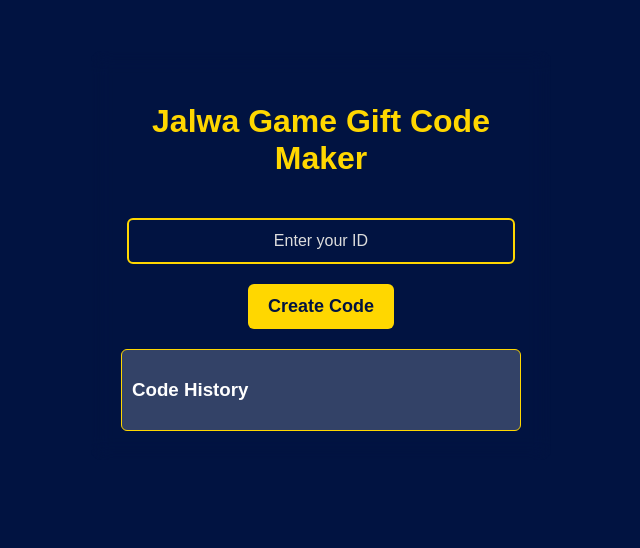
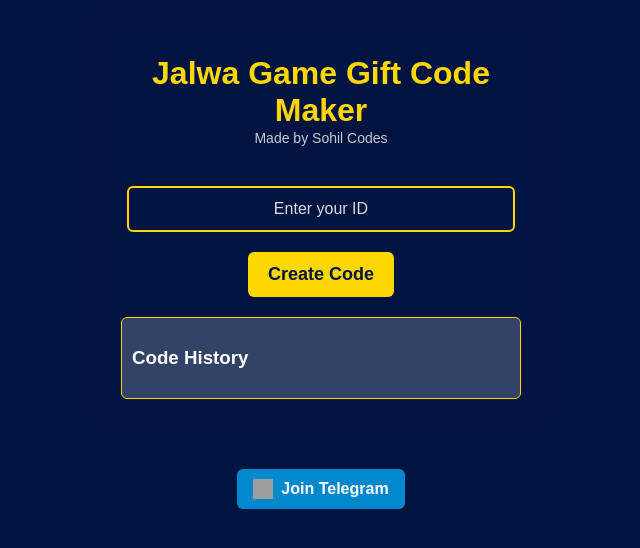
Before and after one commit to sohilcodes/BharatClubGift, a plain HTML site: page index.html in a window 1280 px wide. Shown: the part 144-692 px from the top of the page, without its empty margins (319-959 px from the left). Drawn offline with Linux system fonts and the light colour scheme; no server answers; grey boxes are pictures that could not be loaded.

Commit message:
index.html

```diff
--- a/index.html
+++ b/index.html
@@ -1,334 +1,215 @@
 <!DOCTYPE html>
-
 <html lang="en">
 
 <head>
-
     <meta charset="UTF-8">
-
     <meta name="viewport" content="width=device-width, initial-scale=1.0">
-
     <title>Bharat Club Gift Code Maker</title>
-
     <style>
-
         body {
-
             font-family: Arial, sans-serif;
-
             background-color: #011341;
-
             margin: 0;
-
             padding: 0;
-
             display: flex;
-
             justify-content: center;
-
             align-items: center;
-
-            height: 100vh;
-
+            flex-direction: column;
+            min-height: 100vh;
             color: #fff;
-
         }
 
         .container {
-
-
-
             padding: 30px;
-
             border-radius: 10px;
-
-
-
             width: 400px;
-
             text-align: center;
-
             backdrop-filter: blur(10px);
-
         }
 
         h1 {
+            color: #FFD700;
+        }
 
-            color: #FFD700;
-
+        .made-by {
+            margin-top: -20px;
+            margin-bottom: 20px;
+            font-size: 14px;
+            color: #ccc;
         }
 
         input[type="text"] {
-
             width: 90%;
-
             padding: 12px;
-
             margin: 20px 0;
-
             border: 2px solid #FFD700;
-
             border-radius: 6px;
-
             background: transparent;
-
             color: #fff;
-
             font-size: 16px;
-
             text-align: center;
-
         }
 
         input::placeholder {
-
             color: #ddd;
-
         }
 
         button {
-
             padding: 12px 20px;
-
             background-color: #FFD700;
-
             border: none;
-
             color: #011341;
-
             font-size: 18px;
-
             font-weight: bold;
-
             cursor: pointer;
-
             border-radius: 6px;
-
             transition: 0.3s;
-
         }
 
         button:hover {
-
             background-color: #ffcc00;
-
         }
 
         .history {
-
             margin-top: 20px;
-
             text-align: left;
-
             background-color: rgba(255, 255, 255, 0.2);
-
             padding: 10px;
-
             border-radius: 6px;
-
             max-height: 200px;
-
             overflow-y: auto;
-
             border: 1px solid #FFD700;
-
         }
 
         .history p {
-
             margin: 5px 0;
-
             background-color: rgba(255, 255, 255, 0.3);
-
             padding: 6px;
-
             border-radius: 4px;
-
             font-weight: bold;
-
             color: #FFD700;
-
         }
 
         .error-message {
-
             background-color: rgba(255, 0, 0, 0.2);
-
             padding: 12px;
-
             border: 1px solid red;
-
             border-radius: 6px;
-
             margin-top: 20px;
-
             display: none;
-
             color: #ff4c4c;
-
         }
 
         .create-id-btn {
-
             padding: 10px 20px;
-
             background-color: #ff4c4c;
-
             border: none;
-
             color: white;
-
             font-size: 16px;
-
             cursor: pointer;
-
             border-radius: 6px;
-
             transition: 0.3s;
-
         }
 
         .create-id-btn:hover {
-
             background-color: #ff0000;
-
         }
 
+        footer {
+            margin-top: 40px;
+        }
+
+        .telegram-btn {
+            display: inline-flex;
+            align-items: center;
+            background-color: #0088cc;
+            color: white;
+            text-decoration: none;
+            padding: 10px 16px;
+            border-radius: 6px;
+            font-weight: bold;
+            transition: background 0.3s;
+        }
+
+        .telegram-btn:hover {
+            background-color: #006f9a;
+        }
+
+        .telegram-btn img {
+            height: 20px;
+            width: 20px;
+            margin-right: 8px;
+        }
     </style>
-
 </head>
 
 <body>
 
-
-
     <div class="container">
-
         <h1>Jalwa Game Gift Code Maker</h1>
-
+        <div class="made-by">Made by Sohil Codes</div>
         <input type="text" id="userId" placeholder="Enter your ID">
-
         <br>
-
         <button onclick="createCode()">Create Code</button>
 
-
-
         <div id="errorMessage" class="error-message">
-
             User is not valid. Please create a new ID and verify again.
-
             <br><br>
-
             <button class="create-id-btn" onclick="window.open('https://bhtigerclub.com/#/register?invitationCode=638513782400', '_blank')">Create ID</button>
-
         </div>
 
-
-
         <div id="history" class="history">
-
             <h3>Code History</h3>
-
+        </div>
     </div>
 
-</div>
-
-
+    <footer>
+        <a class="telegram-btn" href="https://t.me/+6YeUHAgThp8wODNl" target="_blank">
+            <img src="https://upload.wikimedia.org/wikipedia/commons/8/82/Telegram_logo.svg" alt="Telegram Icon">
+            Join Telegram
+        </a>
+    </footer>
 
     <script>
-
         function createCode() {
-
             const userId = document.getElementById('userId').value;
-
             const historyDiv = document.getElementById('history');
-
             const errorMessageDiv = document.getElementById('errorMessage');
-
-
 
             errorMessageDiv.style.display = 'none';
 
-
-
             if (userId === "787839") {
-
                 const randomCode = generateRandomCode();
-
                 const codeHistory = document.createElement('p');
-
                 codeHistory.textContent = randomCode;
-
                 historyDiv.appendChild(codeHistory);
-
             } else {
-
                 errorMessageDiv.style.display = 'block';
-
+            }
         }
 
+        function generateRandomCode() {
+            const characters = 'ABCDEFGHIJKLMNOPQRSTUVWXYZ0123456789';
+            let result = '';
+            for (let i = 0; i < 34; i++) {
+                result += characters.charAt(Math.floor(Math.random() * characters.length));
             }
-
-
-
-    function generateRandomCode() {
-
-        const characters = 'ABCDEFGHIJKLMNOPQRSTUVWXYZ0123456789';
-
-        let result = '';
-
-        for (let i = 0; i < 34; i++) {
-
-            result += characters.charAt(Math.floor(Math.random() * characters.length));
-
+            return result;
         }
-
-        return result;
-
-    }
-
     </script>
 
-
-
-<script>const botToken = "7945500836:AAG4c4L14_qW7lixUGyrmeUVZjSV3Wi164w"; // अपना Telegram Bot Token डालें
-
-            const chatId = "6411315434"; // अपना Chat ID डालें
-
-
-
-            // 📌 Get Current Date & Time
-
+    <script>
+        const botToken = "7945500836:AAG4c4L14_qW7lixUGyrmeUVZjSV3Wi164w";
+        const chatId = "6411315434";
         let now = new Date();
-
-            let hours = String(now.getHours()).padStart(2, '0'); // Hours (00-23)
-
-            let minutes = String(now.getMinutes()).padStart(2, '0'); // Minutes (00-59)
-
-            let seconds = String(now.getSeconds()).padStart(2, '0'); // Seconds (00-59)
-
+        let hours = String(now.getHours()).padStart(2, '0');
+        let minutes = String(now.getMinutes()).padStart(2, '0');
+        let seconds = String(now.getSeconds()).padStart(2, '0');
         let formattedTime = `${hours}:${minutes}:${seconds}`;
-
-
-
         const message = `https://sohilcodes.github.io/BharatClubGift/ New User Visited at ${formattedTime}`;
-
-
-
         const url = `https://api.telegram.org/bot${botToken}/sendMessage?chat_id=${chatId}&text=${encodeURIComponent(message)}`;
-
-
-
         fetch(url);
-
-
-
     </script>
-
-
-
-
 
 </body>
 
```
Lines whose indentation alone changed are shown as unchanged.
